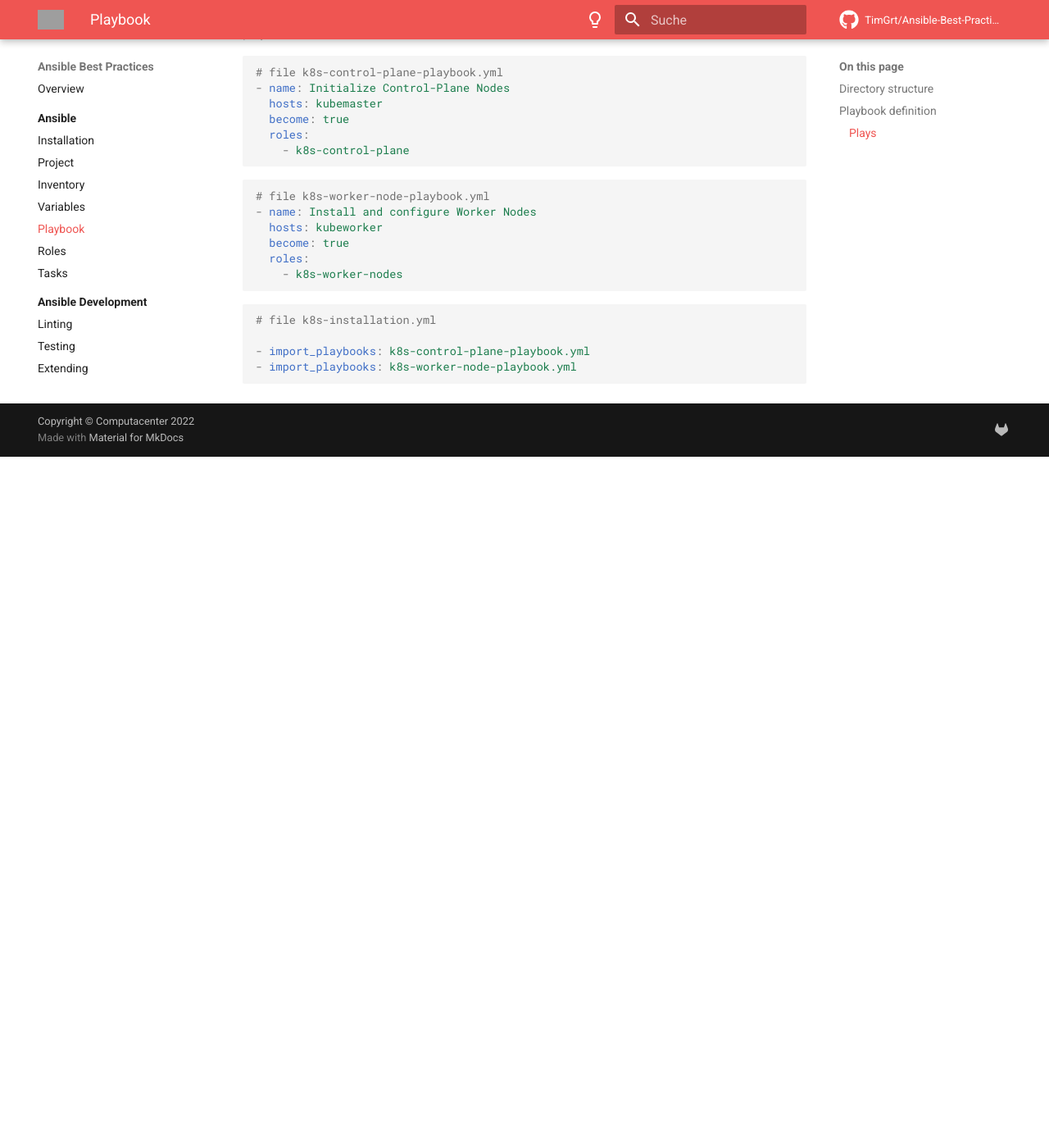
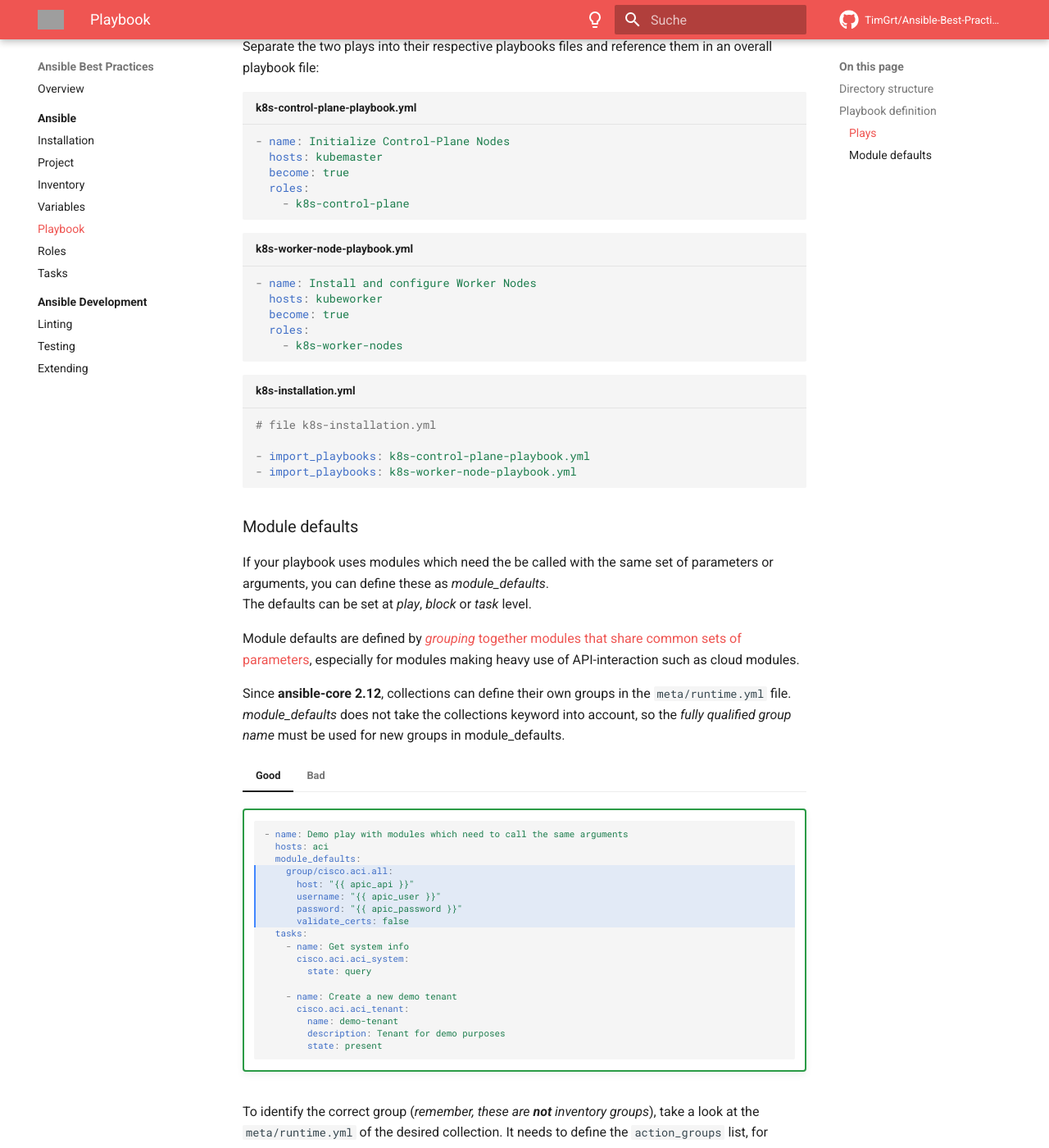
Before and after one commit to TimGrt/Ansible-Best-Practices, an MkDocs documentation site: the page built from docs/ansible/playbook.md, in a window 1280 px wide and 1400 px high, scrolled down 1986 px. Shown: the whole window at 82% size. Built offline with MkDocs 1.6.1 and Material for MkDocs 9.7.7, drawn with Linux system fonts in a browser that asks for light colours; comment, search, counter and statistics services are not loaded; before the commit the page ends 2543 px from its top, so only the background shows below that; some of the changed text lies outside the part shown; grey boxes are pictures that could not be loaded.

Commit message:
Added description for module defaults. Updated title of code blocks for some examples.

````diff
--- a/docs/ansible/playbook.md
+++ b/docs/ansible/playbook.md
@@ -30,9 +30,8 @@ The `site.yml` file contains references to the other playbooks:
 
 The *lower-level* playbooks contains actual [*plays*](playbook.md#plays):
 
-```yaml
+```yaml title="playbooks/database.yml"
 ---
-# playbooks/database
 
 - name: Install and configure PostgreSQL database
   hosts: postgres_servers
@@ -62,8 +61,7 @@ Either you need only static importing of roles and you can use the roles section
 
 Avoid putting multiple plays in a playbook, if not really necessary. As every play most likely targets a different host group, create a separate playbook file for it. This way you achieve to most flexibility.
 
-```yaml
-# file k8s-installation.yml
+```yaml title="k8s-installation.yml"
 - name: Initialize Control-Plane Nodes
   hosts: kubemaster
   become: true
@@ -79,8 +77,7 @@ Avoid putting multiple plays in a playbook, if not really necessary. As every pl
 
 Separate the two plays into their respective playbooks files and reference them in an overall playbook file:
 
-```yaml
-# file k8s-control-plane-playbook.yml
+```yaml title="k8s-control-plane-playbook.yml"
 - name: Initialize Control-Plane Nodes
   hosts: kubemaster
   become: true
@@ -88,8 +85,7 @@ Separate the two plays into their respective playbooks files and reference them
     - k8s-control-plane
 ```
 
-```yaml
-# file k8s-worker-node-playbook.yml
+```yaml title="k8s-worker-node-playbook.yml"
 - name: Install and configure Worker Nodes
   hosts: kubeworker
   become: true
@@ -97,9 +93,91 @@ Separate the two plays into their respective playbooks files and reference them
     - k8s-worker-nodes
 ```
 
-```yaml
+```yaml title="k8s-installation.yml"
 # file k8s-installation.yml
 
 - import_playbooks: k8s-control-plane-playbook.yml
 - import_playbooks: k8s-worker-node-playbook.yml
 ```
+
+### Module defaults
+
+If your playbook uses modules which need the be called with the same set of parameters or arguments, you can define these as *module_defaults*.
+The defaults can be set at *play*, *block* or *task* level.
+
+Module defaults are defined by [*grouping* together modules that share common sets of parameters](https://docs.ansible.com/ansible/latest/playbook_guide/playbooks_module_defaults.html#module-defaults-groups){:target="_blank"}, especially for modules making heavy use of API-interaction such as cloud modules.
+
+Since **ansible-core 2.12**, collections can define their own groups in the `meta/runtime.yml` file. *module_defaults* does not take the collections keyword into account, so the *fully qualified group name* must be used for new groups in module_defaults.
+
+=== "Good"
+    !!! good-practice-no-title ""
+        ```yaml hl_lines="4 5 6 7 8"
+        - name: Demo play with modules which need to call the same arguments
+          hosts: aci
+          module_defaults:
+            group/cisco.aci.all:
+              host: "{{ apic_api }}"
+              username: "{{ apic_user }}"
+              password: "{{ apic_password }}"
+              validate_certs: false
+          tasks:
+            - name: Get system info
+              cisco.aci.aci_system:
+                state: query
+
+            - name: Create a new demo tenant
+              cisco.aci.aci_tenant:
+                name: demo-tenant
+                description: Tenant for demo purposes
+                state: present
+        ```
+=== "Bad"
+    !!! bad-practice-no-title ""
+        Authentication parameters are repeated in every task.
+        ```yaml
+        - name: Demo play with modules which need to call the same arguments
+          hosts: aci
+          tasks:
+            - name: Get system info
+              cisco.aci.aci_system:
+                host: "{{ apic_api }}"
+                username: "{{ apic_user }}"
+                password: "{{ apic_password }}"
+                validate_certs: false
+                state: query
+
+            - name: Create a new demo tenant
+              cisco.aci.aci_tenant:
+                host: "{{ apic_api }}"
+                username: "{{ apic_user }}"
+                password: "{{ apic_password }}"
+                validate_certs: false
+                name: demo-tenant
+                description: Tenant for demo purposes
+                state: present
+        ```
+
+To identify the correct group (*remember, these are **not** inventory groups*), take a look at the `meta/runtime.yml` of the desired collection. It needs to define the `action_groups` list, for example:
+
+```yaml title="~/.ansible/collections/ansible_collections/cisco/aci/meta/runtime.yml"
+---
+requires_ansible: '>=2.9.10'
+action_groups:
+  all:
+    - aci_aaa_custom_privilege
+    - aci_aaa_domain
+    - aci_aaa_role
+    - aci_aaa_ssh_auth
+    - aci_aaa_user
+    - aci_aaa_user_certificate
+    - aci_aaa_user_domain
+    - aci_aaa_user_role
+    - aci_access_port_block_to_access_port
+    ...
+```
+
+The *group* is called `all`, therefor the module defaults groups needs to be `group/cisco.aci.all`.
+
+
+!!! note
+    Any module defaults set at the play level (and block/task level when using `include_role` or `import_role`) will apply to **any** roles used, which may cause unexpected behavior in the role.
````
Also changed, not shown: docs/ansible/tasks.md (+9 -2 lines).
